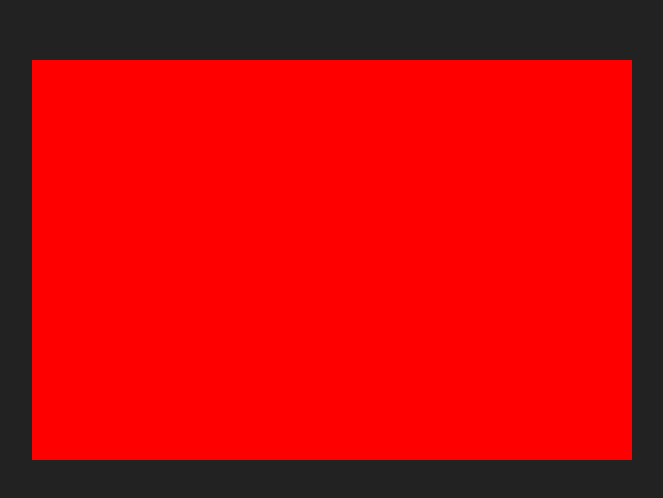
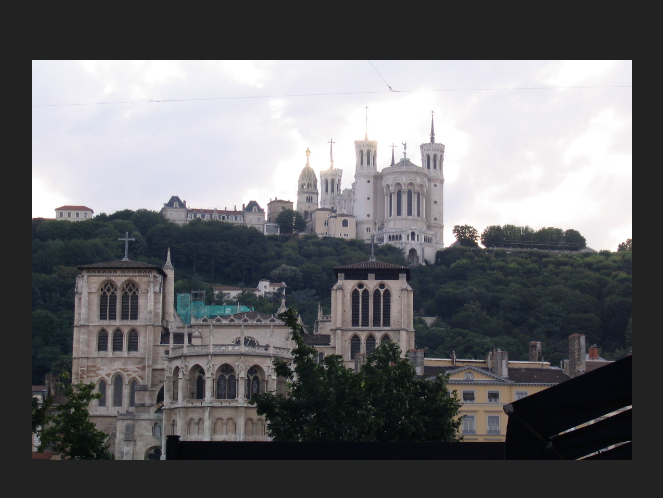
Before and after one commit to NatzuBr/WordSkills, a plain HTML site: page B9/index.html in a window 1280 px wide. Shown: the part 140-638 px from the top of the page, without its empty margins (308-971 px from the left). Drawn offline with Linux system fonts and the light colour scheme.

Commit message:
MUDANÇAS DIA 23

```diff
--- /dev/null
+++ b/B39/script.js
@@ -0,0 +1,2 @@
+const btnAdicionar = document.getElementById('btn-adicionar')
+const container = document.getElementById("container-cartoes")
--- a/B9/index.html
+++ b/B9/index.html
@@ -1,9 +1,9 @@
 <!DOCTYPE html>
-<html lang="en">
+<html lang="pt-br">
 <head>
     <meta charset="UTF-8">
     <meta name="viewport" content="width=device-width, initial-scale=1.0">
-    <title>Document</title>
+    <title>Prova Modulo E - 3D Loop</title>
     <style>
         body {
             display: flex;
@@ -13,20 +13,109 @@
             background-color: #222;
             margin: 0;
         }
+
         .palco {
             width: 600px;
             height: 400px;
-            background-color: red;
+            position: relative;
+            /* Câmera mais próxima para um 3D muito mais agressivo e realista */
+            perspective: 800px;
+        }
 
+        /* Foto fixa do fundo (Foto 4). O cursor pointer avisa que pode clicar para reiniciar */
+        .foto-fundo {
+            width: 100%;
+            height: 100%;
+            position: absolute;
+            background-size: 600px 400px;
+            cursor: pointer;
         }
+
+        .camada {
+            width: 100%;
+            height: 100%;
+            position: absolute;
+            transform-style: preserve-3d;
+            cursor: pointer;
+        }
+
+        /* Regras gerais para todas as metades */
+        .metade-direita, .metade-esquerda {
+            width: 50%;
+            height: 100%;
+            position: absolute;
+            /* Garante que a foto tenha o tamanho exato do palco (não duplica e não esmaga) */
+            background-size: 600px 400px;
+            /* MÁGICA: Quando a porta roda para trás, ela desaparece! */
+            backface-visibility: hidden;
+        }
+
+        .metade-esquerda {
+            transform-origin: left;
+            transition: transform 1.5s ease-in-out; /* Tempo suave igual ao vídeo */
+            background-position: left; /* Corta a imagem na esquerda */
+        }
+
+        .metade-direita {
+            right: 0;
+            transform-origin: right;
+            transition: transform 1.5s ease-in-out; /* Tempo suave igual ao vídeo */
+            background-position: right; /* Corta a imagem na direita */
+        }
+
+        /* Abertura total de 180 graus (como a capa de um livro abrindo até ao fim) */
+        .camada.aberta .metade-esquerda {
+            transform: rotateY(-180deg);
+        }
+        .camada.aberta .metade-direita {
+            transform: rotateY(180deg);
+        }
+
+        /* O vidro invisível: deixa o clique passar para a camada de baixo */
+        .camada.aberta {
+            pointer-events: none;
+        }
+
+        /* Conectando os nomes exatos das suas imagens */
+        .foto1 { background-image: url('foto1.jpg'); }
+        .foto2 { background-image: url('foto2.jpg'); }
+        .foto3 { background-image: url('foto3.jpg'); }
+        .foto4 { background-image: url('foto4.jpg'); }
     </style>
 </head>
 <body>
     <div class="palco">
-        <div class="foto-fundo"></div>
-        <div class="metade-esquerda"></div>
-        <div class="metade-direita"></div>
+        <!-- 4ª FOTO (FUNDO): Ao clicar nela, a função chama o JavaScript para reiniciar o loop -->
+        <div class="foto-fundo foto4" onclick="reiniciarLoop()"></div>
+
+        <!-- 3ª FOTO: Quando abre, revela a 4 -->
+        <div class="camada" onclick="this.classList.add('aberta')">
+            <div class="metade-esquerda foto3"></div>
+            <div class="metade-direita foto3"></div>
+        </div>
+
+        <!-- 2ª FOTO: Quando abre, revela a 3 -->
+        <div class="camada" onclick="this.classList.add('aberta')">
+            <div class="metade-esquerda foto2"></div>
+            <div class="metade-direita foto2"></div>
+        </div>
+
+        <!-- 1ª FOTO: Fica no topo. Quando abre, revela a 2 -->
+        <div class="camada" onclick="this.classList.add('aberta')">
+            <div class="metade-esquerda foto1"></div>
+            <div class="metade-direita foto1"></div>
+        </div>
     </div>
 
+    <!-- O JAVASCRIPT QUE CRIA A REPETIÇÃO -->
+    <script>
+        function reiniciarLoop() {
+            // Procura todas as camadas e remove a classe "aberta", fechando todas as portas de uma vez!
+            let camadas = document.querySelectorAll('.camada');
+            camadas.forEach(function(camada) {
+                camada.classList.remove('aberta');
+            });
+        }
+    </script>
 </body>
 </html>
```
Also changed, not shown: B35/index.html (+2 -1 lines), B39/index.html (+4 -1 lines), B39/style.css (added, +23 -0 lines), index.html (+5 -0 lines), B35/script.js (added), B35/style.css (added), B9/foto1.jpg (added), B9/foto2.jpg (added), B9/foto3.jpg (added), B9/foto4.jpg (added).
